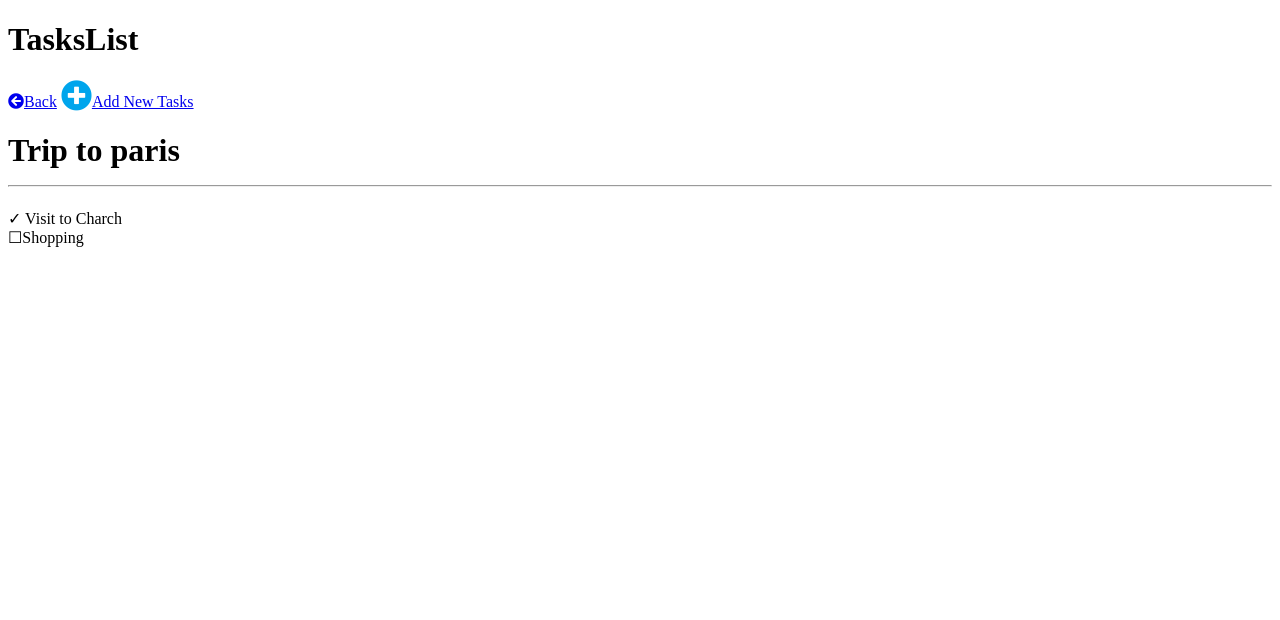
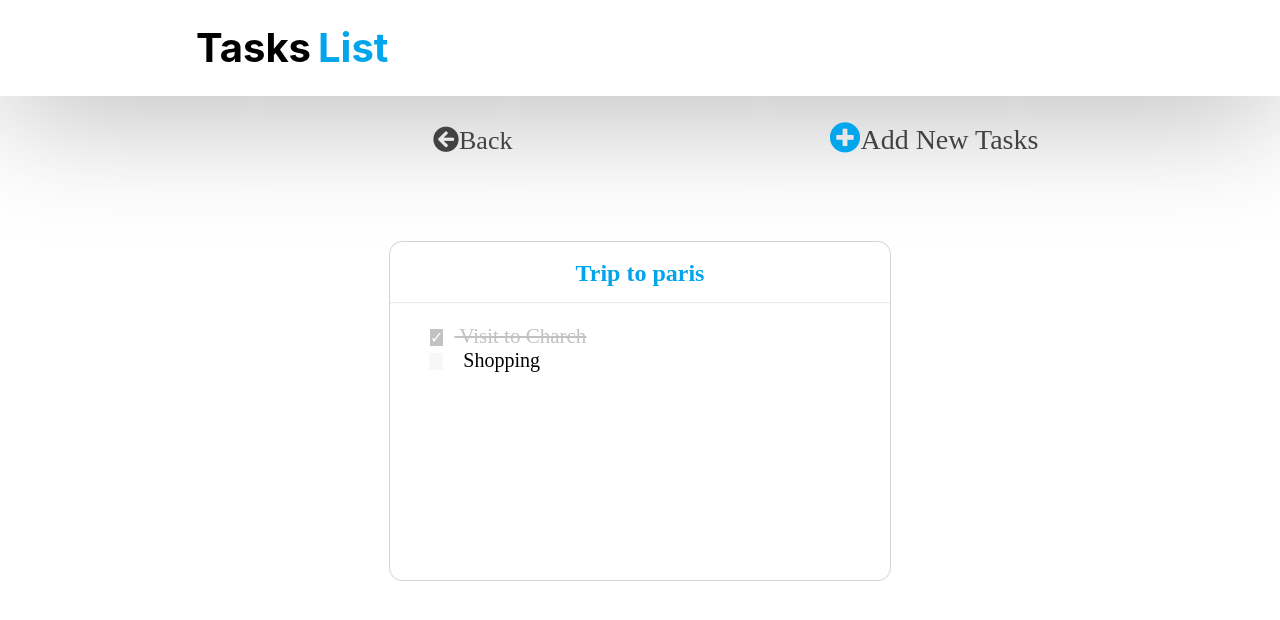
Before and after one commit to abhionweb1/todolists, a plain HTML site: page secpage.html in a window 1280 px wide. Drawn offline with Linux system fonts and the light colour scheme; the site is published under a folder, as on GitHub Pages, so addresses that start at the root find nothing.

Commit message:
Update secpage.html

```diff
--- a/secpage.html
+++ b/secpage.html
@@ -6,7 +6,7 @@
     <meta name="viewport" content="width=device-width, initial-scale=1.0">
     <title>Document</title>
 </head>
-<link rel="stylesheet" href="/secpage.css">
+<link rel="stylesheet" href="secpage.css">
 <link rel="stylesheet" href="https://use.fontawesome.com/releases/v5.12.1/css/all.css" crossorigin="anonymous">
 <body>
     <!DOCTYPE html>
@@ -21,8 +21,8 @@
 
 
       <div class="location">
-        <a class="sec" href="/index.html"><i class="fa fa-arrow-circle-left" aria-hidden="true"></i>Back</a>
-        <a  class ="sec2"href="/secpop.html"><i class="fa fa-plus-circle" style="font-size:31px;color:#00A5EC"></i>Add New Tasks</a>
+        <a class="sec" href="index.html"><i class="fa fa-arrow-circle-left" aria-hidden="true"></i>Back</a>
+        <a  class ="sec2"href="secpop.html"><i class="fa fa-plus-circle" style="font-size:31px;color:#00A5EC"></i>Add New Tasks</a>
       </div>
 
       <div class="mbox">
```
